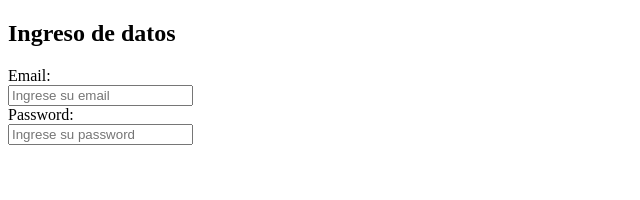
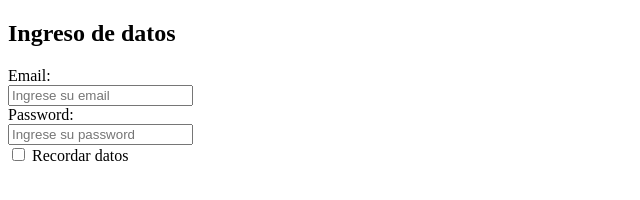
Before and after one commit to PratesiAlejandro/App2, a plain HTML site: page index.html in a window 1280 px wide. Shown: the whole page, without its empty margins (0-640 px from the left). Drawn offline with Linux system fonts and the light colour scheme.

Commit message:
3 - Recordar datos (uso de checkbox)

```diff
--- a/index.html
+++ b/index.html
@@ -24,7 +24,13 @@
         <input type="password" class="form-control" id="pwd" placeholder="Ingrese su password">
       </div>
     </div>
-
+    <div class="form-group">
+      <div class="col-sm-offset-2 col-sm-10">
+        <div class="checkbox">
+          <label><input type="checkbox"> Recordar datos</label>
+        </div>
+      </div>
+    </div>
 
   </form>
 </div>
```
